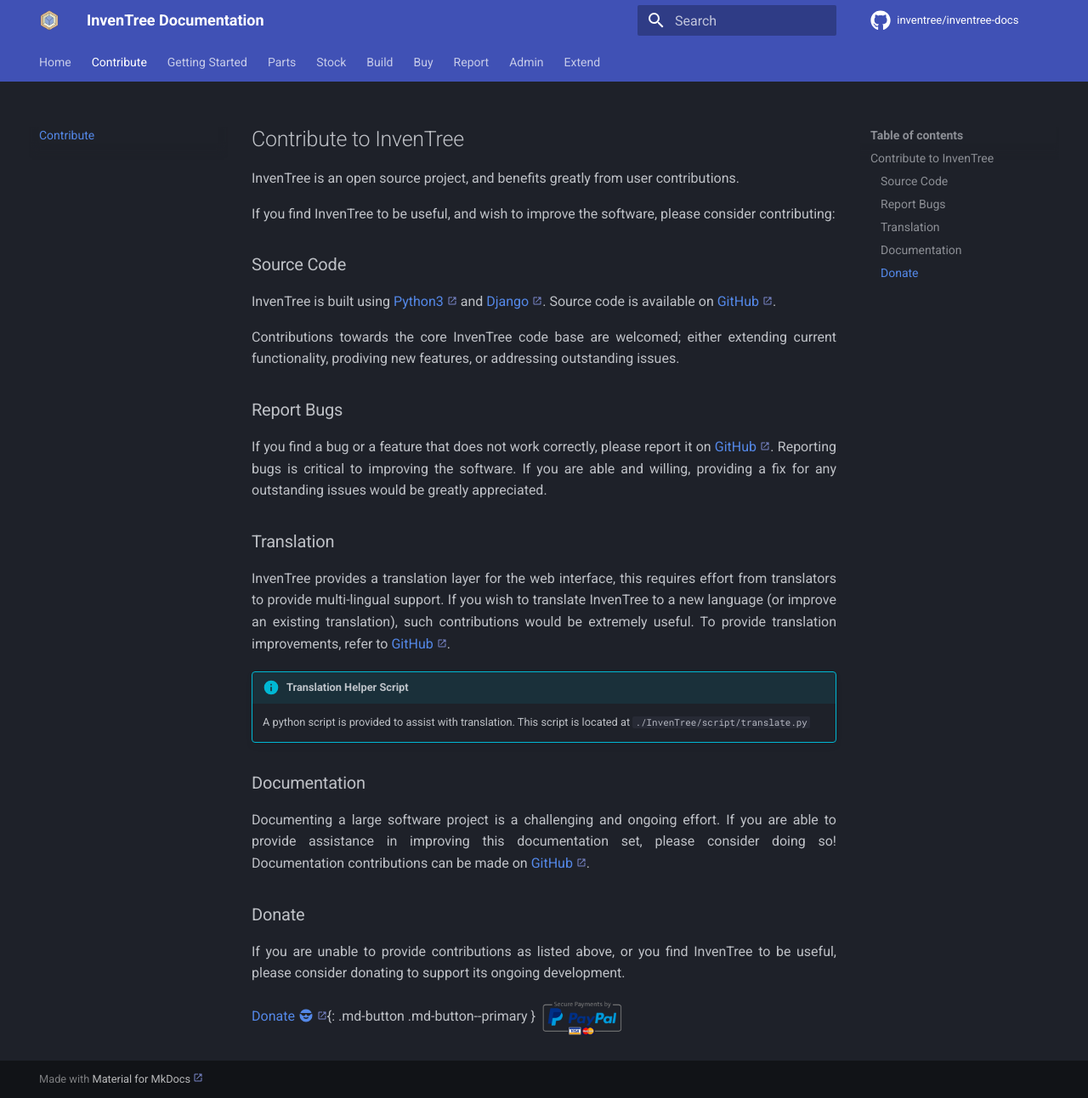
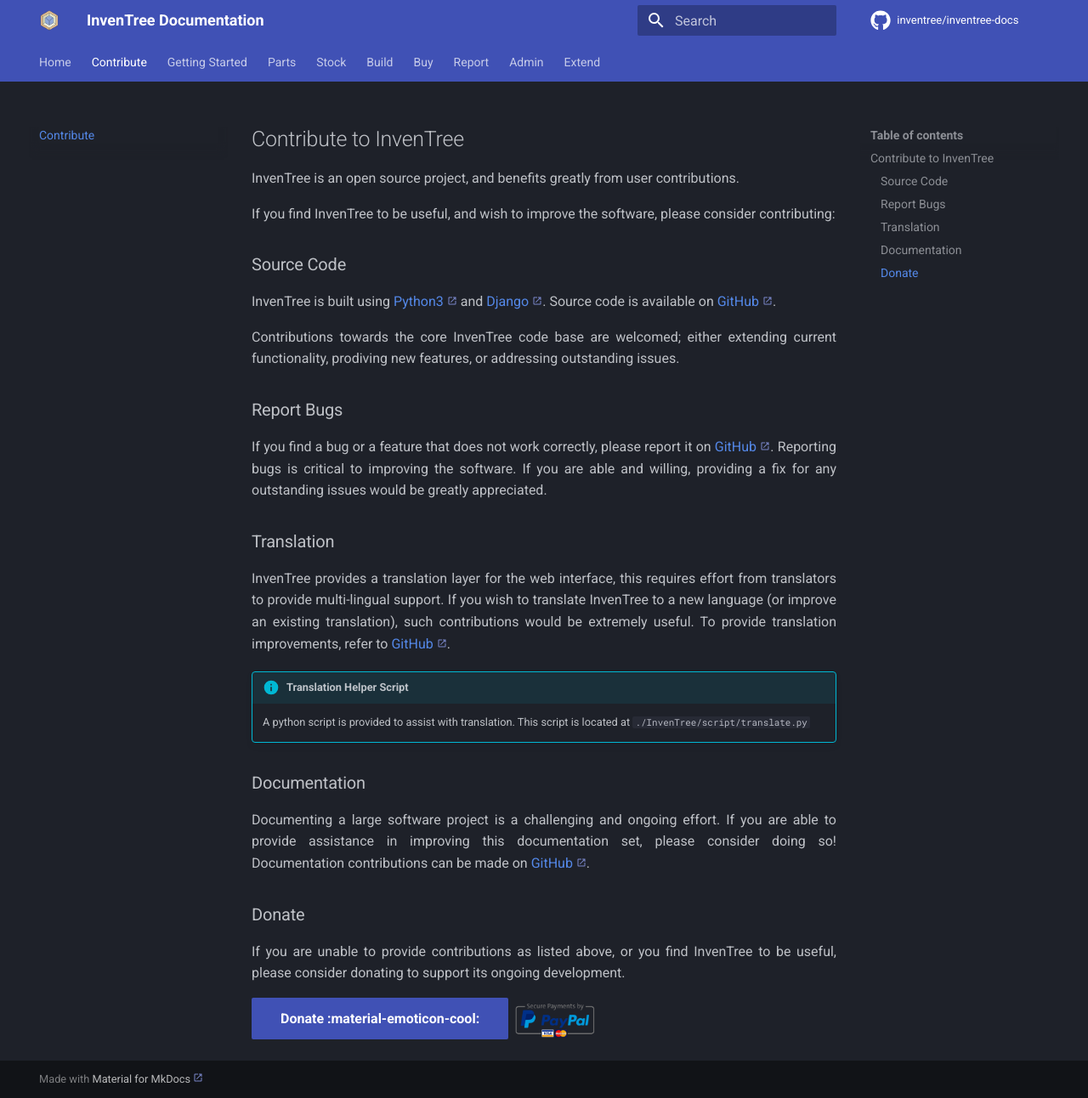
Before and after one commit to inventree/inventree-docs, an MkDocs documentation site: the page built from docs/contribute.md, in a window 1280 px wide and 1292 px high. Shown: the whole window at 85% size. Built offline with MkDocs 1.6.1 and Material for MkDocs 9.7.7, drawn with Linux system fonts in a browser that asks for light colours; comment, search, counter and statistics services are not loaded.

Commit message:
Build debug: tentative #2 (disabled emojis)

```diff
--- a/mkdocs.yml
+++ b/mkdocs.yml
@@ -79,14 +79,14 @@
 # Extensions
 markdown_extensions:
   - admonition
-  # - attr_list
-  # - meta
+  - attr_list
+  - meta
   - pymdownx.details
   - pymdownx.highlight
   - pymdownx.superfences
-  - pymdownx.emoji:
-      emoji_index: !!python/name:materialx.emoji.twemoji
-      emoji_generator: !!python/name:materialx.emoji.to_svg
+  # - pymdownx.emoji:
+  #     emoji_index: !!python/name:materialx.emoji.twemoji
+  #     emoji_generator: !!python/name:materialx.emoji.to_svg
   - toc:
       permalink: ⚓
 
```
